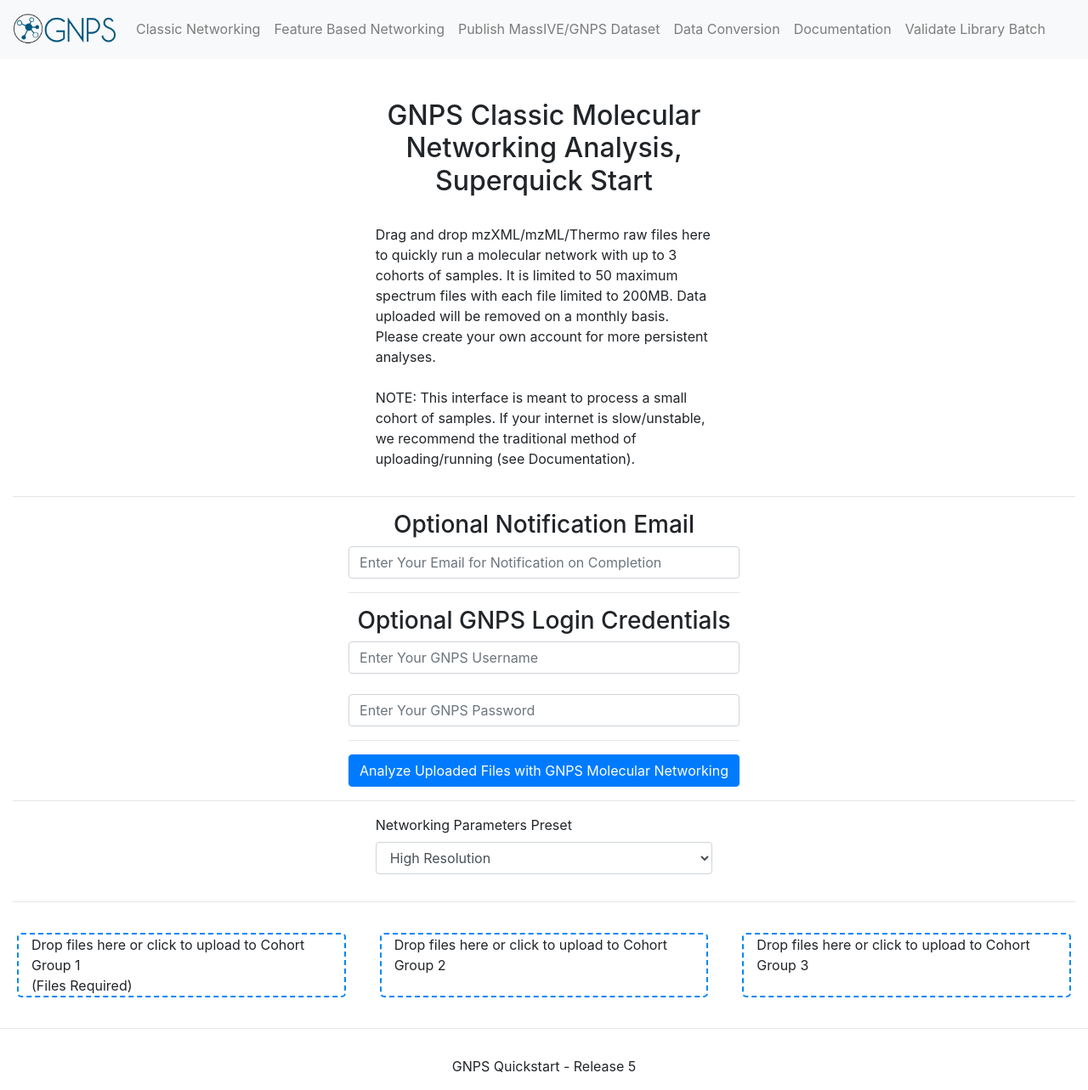
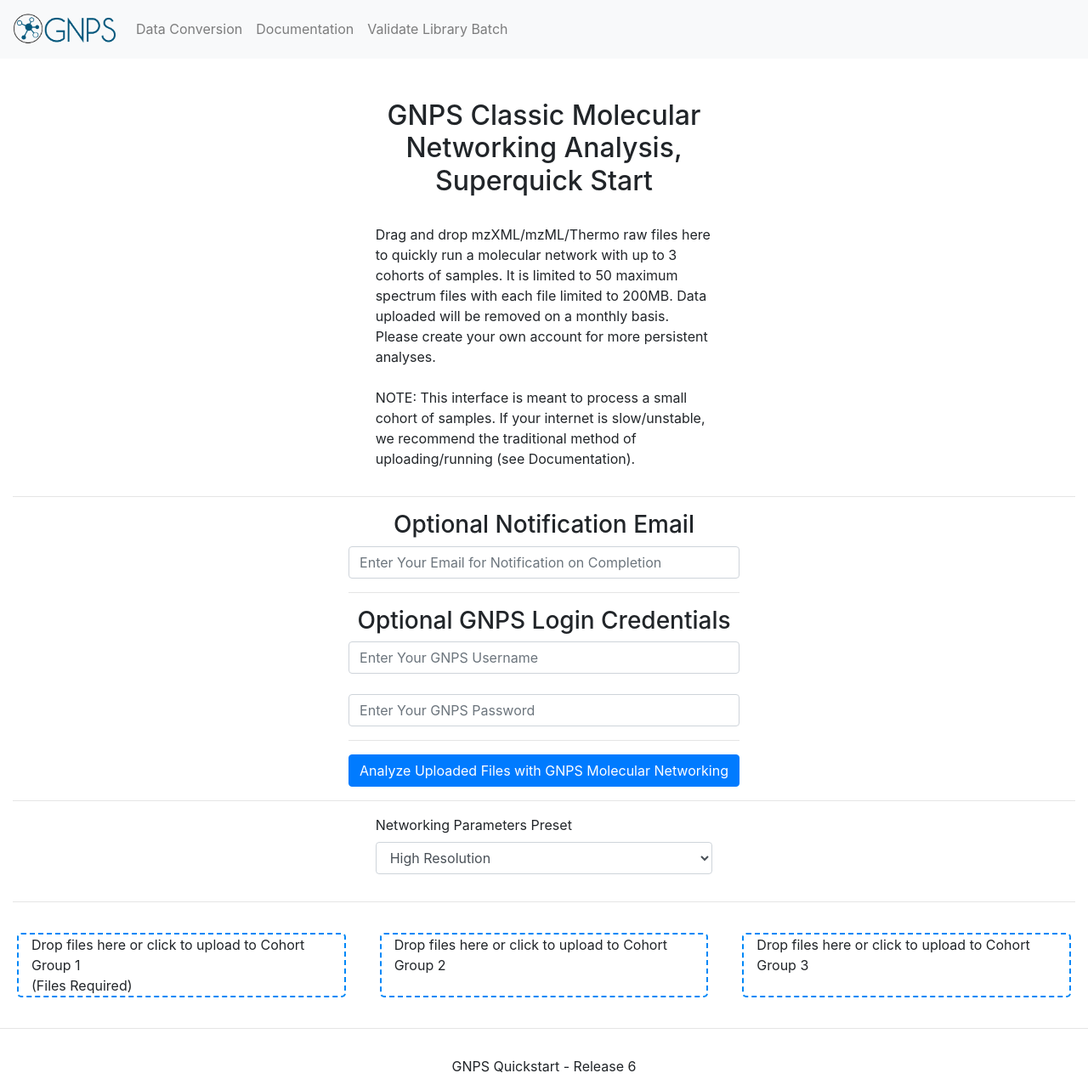
Before and after one commit to mwang87/GNPS_quickstart, a Flask app: page / in a window 1280 px wide. Shown: the whole page at 85% size. Run offline with Flask 3, Linux system fonts and the light colour scheme; some libraries are stand-ins or nearby versions.

Commit message:
making sure it works again

```diff
--- a/templates/layout.html
+++ b/templates/layout.html
@@ -2,7 +2,7 @@
 <html>
 
 <head>
-    <title>GNPS Quickstart</title>
+    <title>GNPS2 Quickstart</title>
     <meta name="description" content="Get started with GNPS with a single click in our quickstarts!">
     <script src="https://cdn.jsdelivr.net/npm/vue/dist/vue.js"></script>
     <script src="https://code.jquery.com/jquery-3.3.1.js" integrity="sha256-2Kok7MbOyxpgUVvAk/HJ2jigOSYS2auK4Pfzbm7uH60=" crossorigin="anonymous"></script>
@@ -34,21 +34,21 @@
 <body>
     <!-- A grey horizontal navbar that becomes vertical on small screens -->
     <nav class="navbar navbar-expand-sm bg-light navbar-light">
-        <a class="navbar-brand" href="https://gnps.ucsd.edu">
+        <a class="navbar-brand" href="https://gnps2.org">
             <img src="/static/img/GNPS_logo.png" alt="Logo" style="width:120px;">
         </a>
 
       <!-- Links -->
       <ul class="navbar-nav">
-        <li class="nav-item">
+        <!-- <li class="nav-item">
           <a class="nav-link" href="/">Classic Networking</a>
-        </li>
-        <li class="nav-item">
+        </li> -->
+        <!-- <li class="nav-item">
           <a class="nav-link" href="/featurebasednetworking">Feature Based Networking</a>
-        </li>
-        <li class="nav-item">
+        </li> -->
+        <!-- <li class="nav-item">
           <a class="nav-link" href="/massivesubmission">Publish MassIVE/GNPS Dataset</a>
-        </li>
+        </li> -->
         <li class="nav-item">
           <a class="nav-link" href="/conversion">Data Conversion</a>
         </li>
@@ -70,7 +70,7 @@
     <hr>
 
     <div class="footer-copyright text-center py-3">
-      GNPS Quickstart - Release 5
+      GNPS Quickstart - Release 6
     </div>
 
 </body>
```
Also changed, not shown: docker-compose-production.yml (+4 -4 lines), 1 other file.
